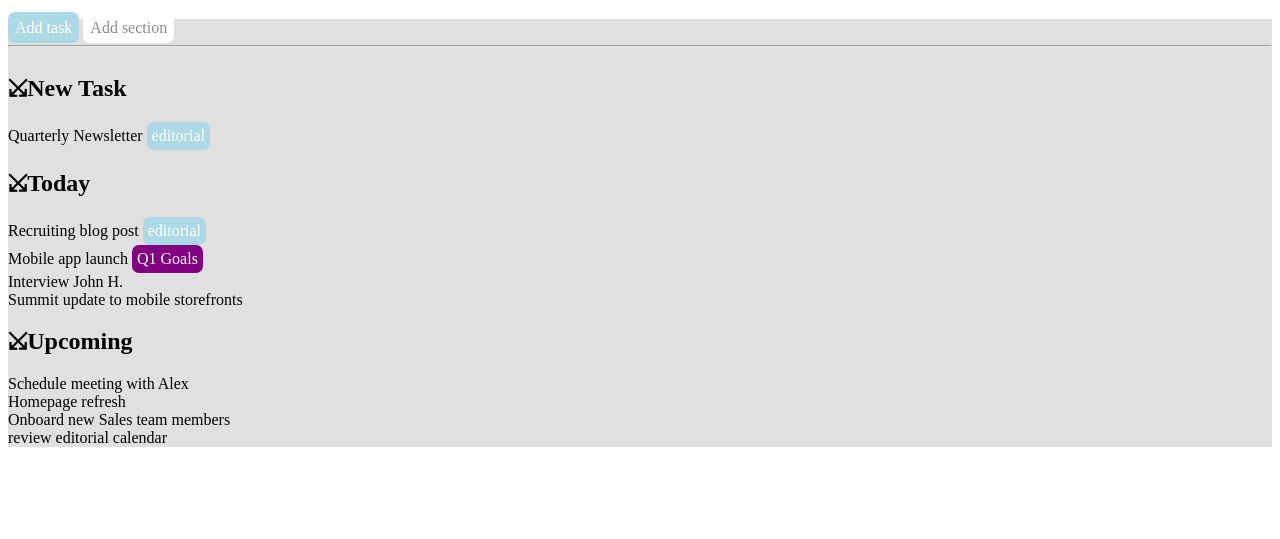
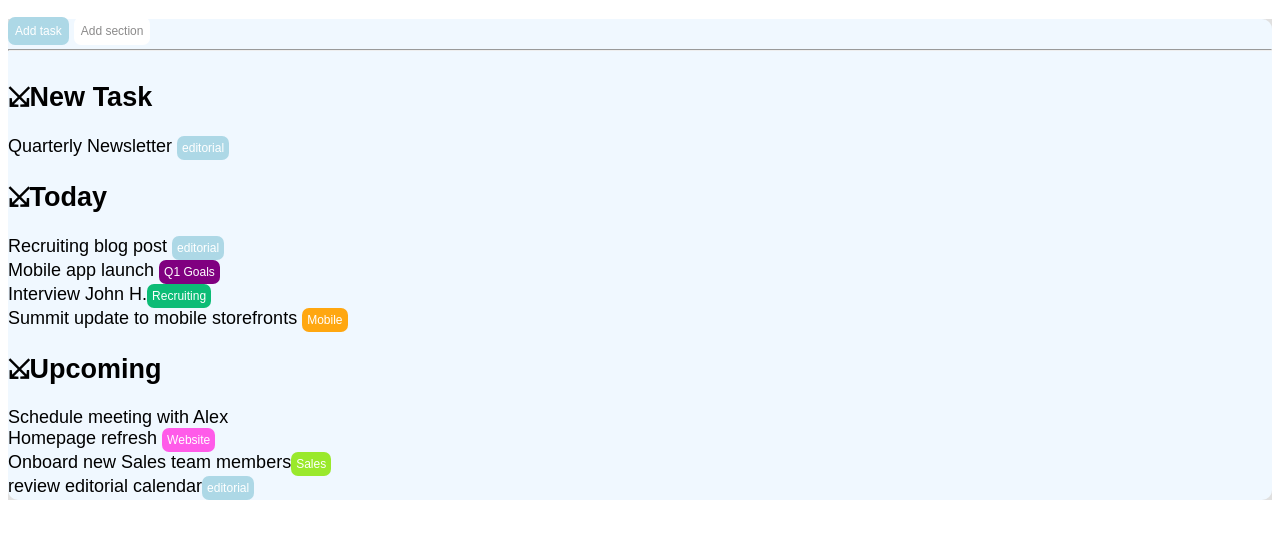
Before and after one commit to PaoloCrescenzi/html-css-toboolist, a plain HTML site: page index.html in a window 1280 px wide. Shown: the part 69-608 px from the top of the page. Drawn offline with Linux system fonts and the light colour scheme.

Commit message:
css+correzioni html

```diff
--- a/css/style.css
+++ b/css/style.css
@@ -17,9 +17,15 @@ h2{
     color: white;
     padding: 5px;
     display: inline-block;
+    font-size: 12px;
 }
 
 .riquadro-bianco{
+    border-radius: 10px;
+    background-color: aliceblue;
+    font-size: 18px;
+    font-family: Arial, Helvetica, sans-serif;
+
 
 }
 
@@ -33,6 +39,7 @@ hr{
     background-color: lightblue;
     color: white;
     padding: 7px;
+    font-size: 12px;
 }
 
 .add-section{
@@ -40,6 +47,7 @@ hr{
     background-color: rgb(255, 255, 255);
     color: rgb(140, 139, 139) ;
     padding: 7px;
+    font-size: 12px;
 }
 
 .badge-today-1{
@@ -48,4 +56,41 @@ hr{
     color: white;
     padding: 5px;
     display: inline-block;
+    font-size: 12px;
 }
+
+.badge-today-2{
+    border-radius: 7px;
+    background-color: rgb(12, 188, 118);
+    color: white;
+    padding: 5px;
+    display: inline-block;
+    font-size: 12px;
+}
+
+.badge-today-3{
+    border-radius: 7px;
+    background-color: rgb(255, 167, 16);
+    color: white;
+    padding: 5px;
+    display: inline-block;
+    font-size: 12px;
+}
+
+.badge-upcoming-1{
+    border-radius: 7px;
+    background-color: rgb(255, 91, 233);
+    color: white;
+    padding: 5px;
+    display: inline-block;
+    font-size: 12px;
+}
+
+.badge-upcoming-2{
+    border-radius: 7px;
+    background-color: rgb(154, 233, 44);
+    color: white;
+    padding: 5px;
+    display: inline-block;
+    font-size: 12px;
+}
--- a/index.html
+++ b/index.html
@@ -36,8 +36,8 @@
                 <h2><span>&#10537</span>Today</h2>
                 <div>Recruiting blog post <span class="badge-new-task">editorial</span></div>
                 <div>Mobile app launch <span class="badge-today-1">Q1 Goals</span></div>
-                <div>Interview John H.</div>
-                <div>Summit update to mobile storefronts</div>
+                <div>Interview John H.<span class="badge-today-2">Recruiting</span></div>
+                <div>Summit update to mobile storefronts <span class="badge-today-3">Mobile</span></div>
             </div>
 
             <!--sezione "Upcoming"-->
@@ -45,9 +45,9 @@
 
                 <h2><span>&#10537</span>Upcoming</h2>
                 <div>Schedule meeting with Alex</div>
-                <div>Homepage refresh</div>
-                <div>Onboard new Sales team members</div>
-                <div>review editorial calendar</div>
+                <div>Homepage refresh <span class="badge-upcoming-1">Website</span></div>
+                <div>Onboard new Sales team members<span class="badge-upcoming-2">Sales</span></div>
+                <div>review editorial calendar<span class="badge-new-task">editorial</span></div>
             </div>
         </div>
 
```
